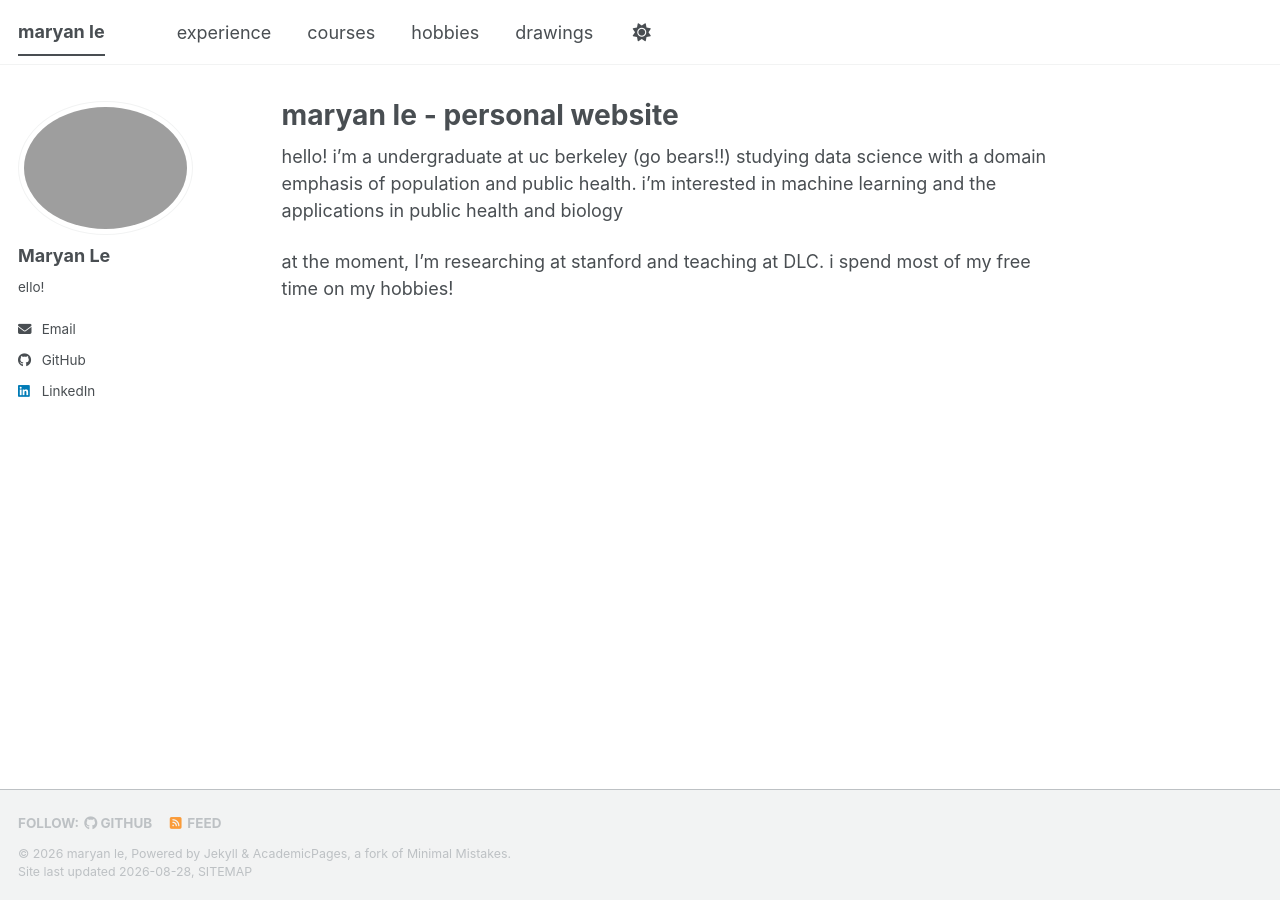
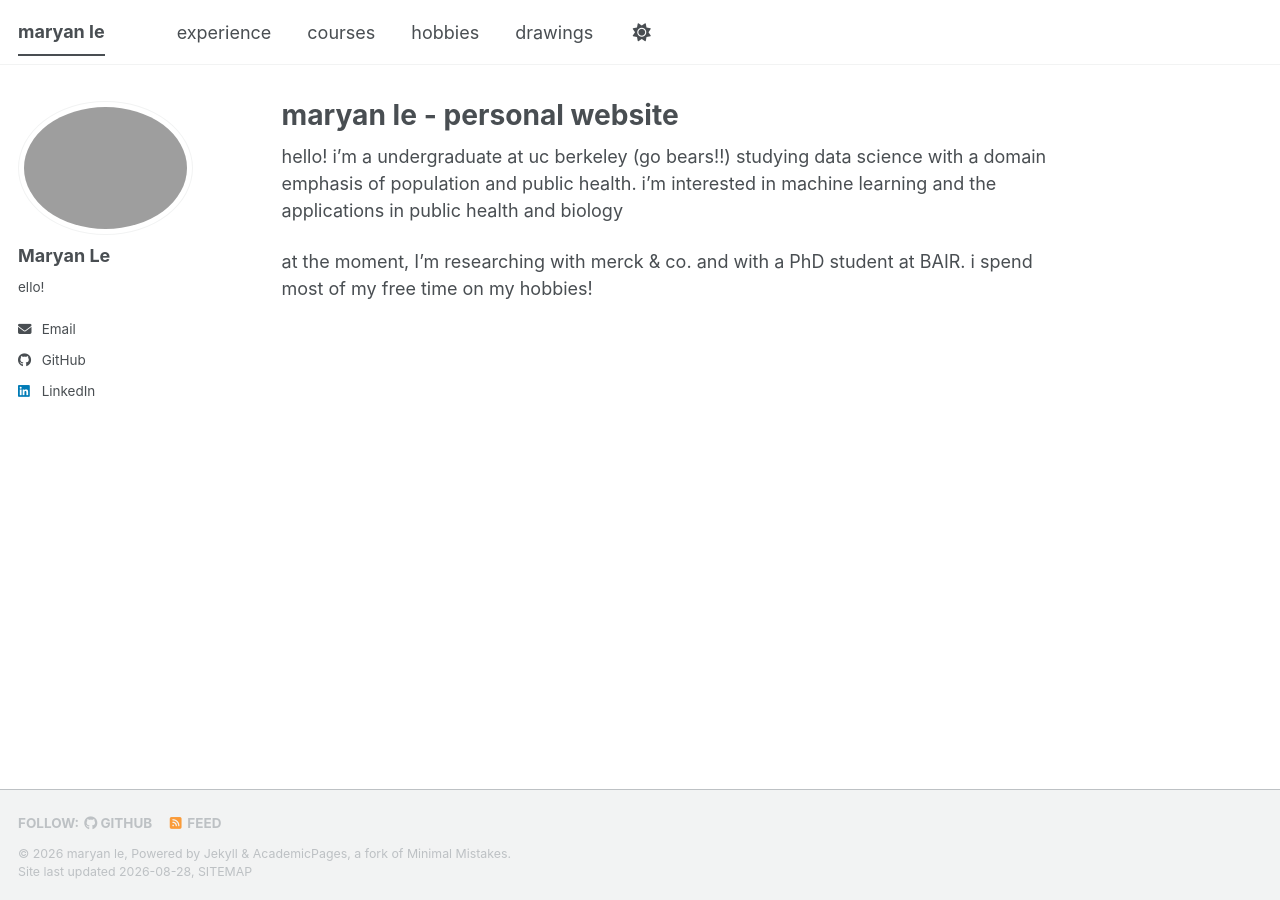
Before and after one commit to lemaryan/lemaryan.github.io, a Jekyll site: the page built from _pages/about.md, in a window 1280 px wide. Built offline with Jekyll 4.4.1, drawn with Linux system fonts in a browser that asks for light colours; a style sheet for code colours, icons or effects is not loaded.

Commit message:
Update about.md

```diff
--- a/_pages/about.md
+++ b/_pages/about.md
@@ -9,4 +9,4 @@ redirect_from:
 
 hello! i'm a undergraduate at uc berkeley (go bears!!) studying data science with a domain emphasis of population and public health. i'm interested in machine learning and the applications in public health and biology
 
-at the moment, I'm researching at stanford and teaching at DLC. i spend most of my free time on my hobbies!
+at the moment, I'm researching with merck & co. and with a PhD student at BAIR. i spend most of my free time on my hobbies!
```
